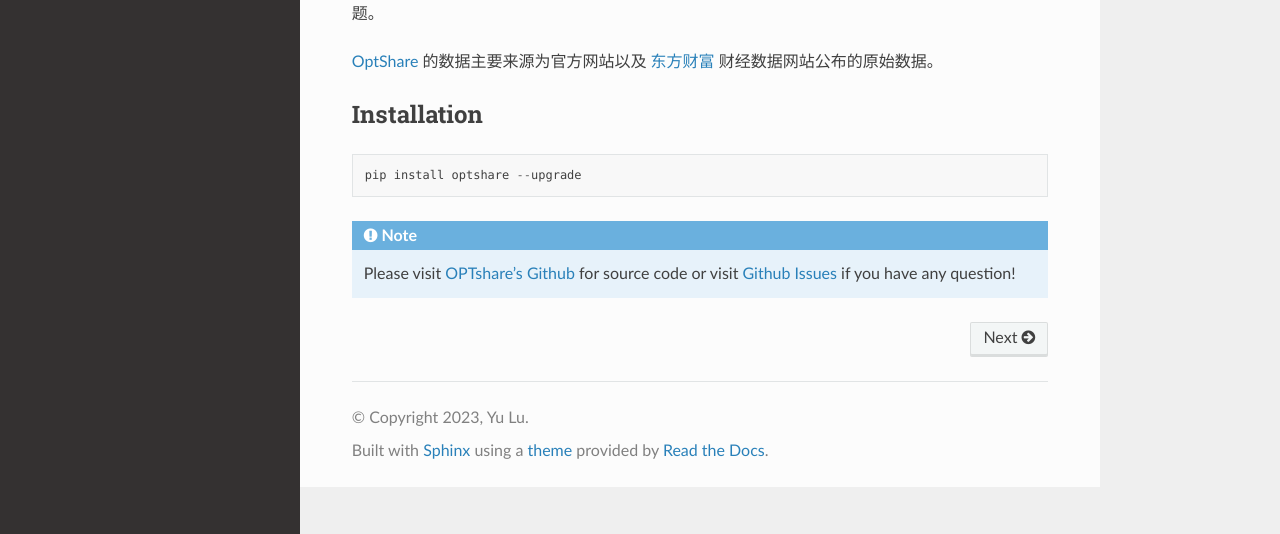
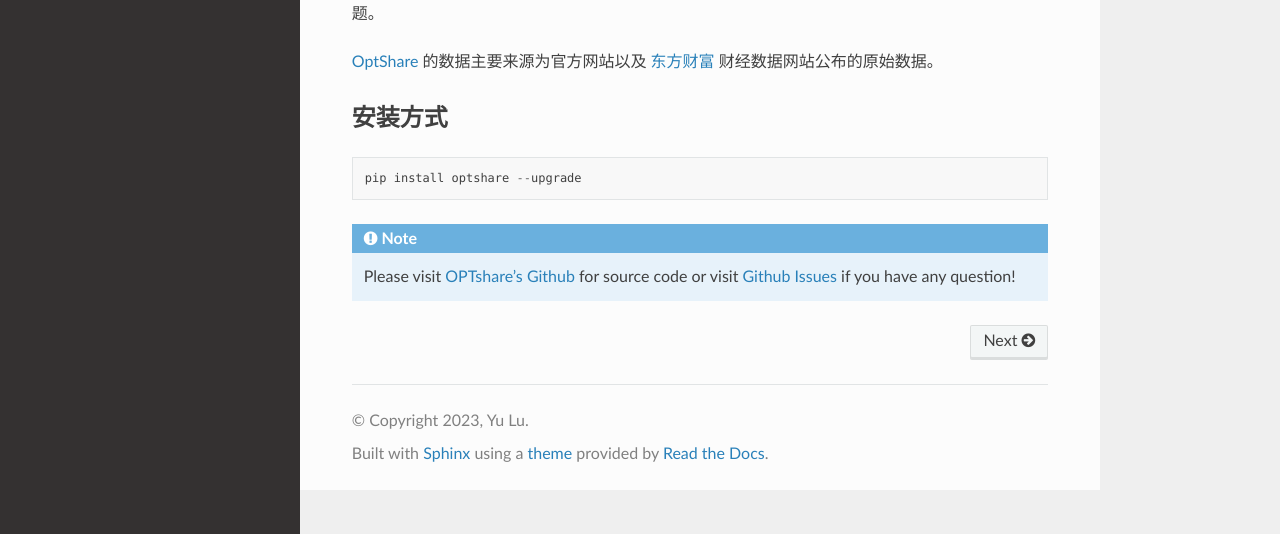
Before and after one commit to yulu0131/optshare, a Sphinx documentation site: the page built from docs/source/index.rst, in a window 1280 px wide. Shown: the part 363-897 px from the top of the page. Built offline with Sphinx 7.4.7 and the Read the Docs theme 2.0.0, drawn with Linux system fonts in a browser that asks for light colours.

Commit message:
update index

```diff
--- a/docs/source/index.rst
+++ b/docs/source/index.rst
@@ -20,7 +20,7 @@
 
 `OptShare`_ 的数据主要来源为官方网站以及 `东方财富`_ 财经数据网站公布的原始数据。
 
-Installation
+安装方式
 ==================
 
 .. code-block::
```
Also changed, not shown: 6 other files.
